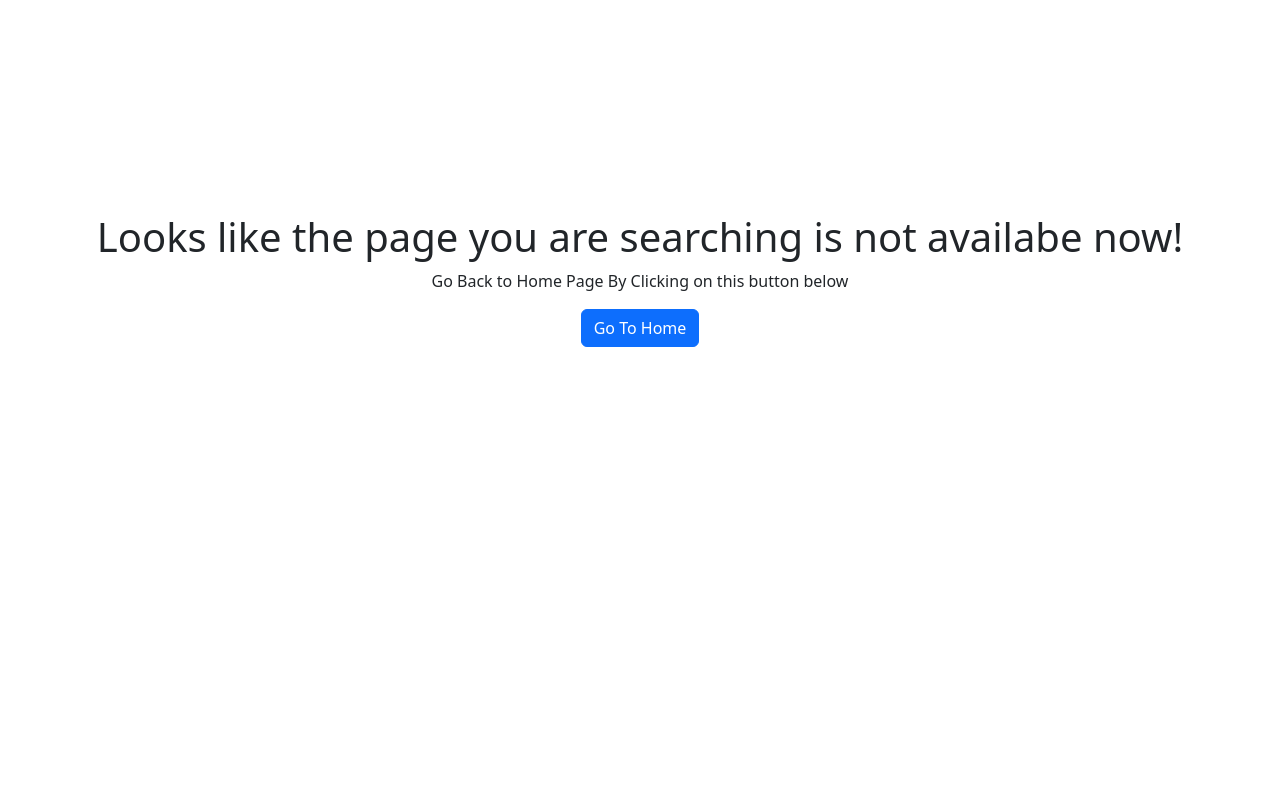
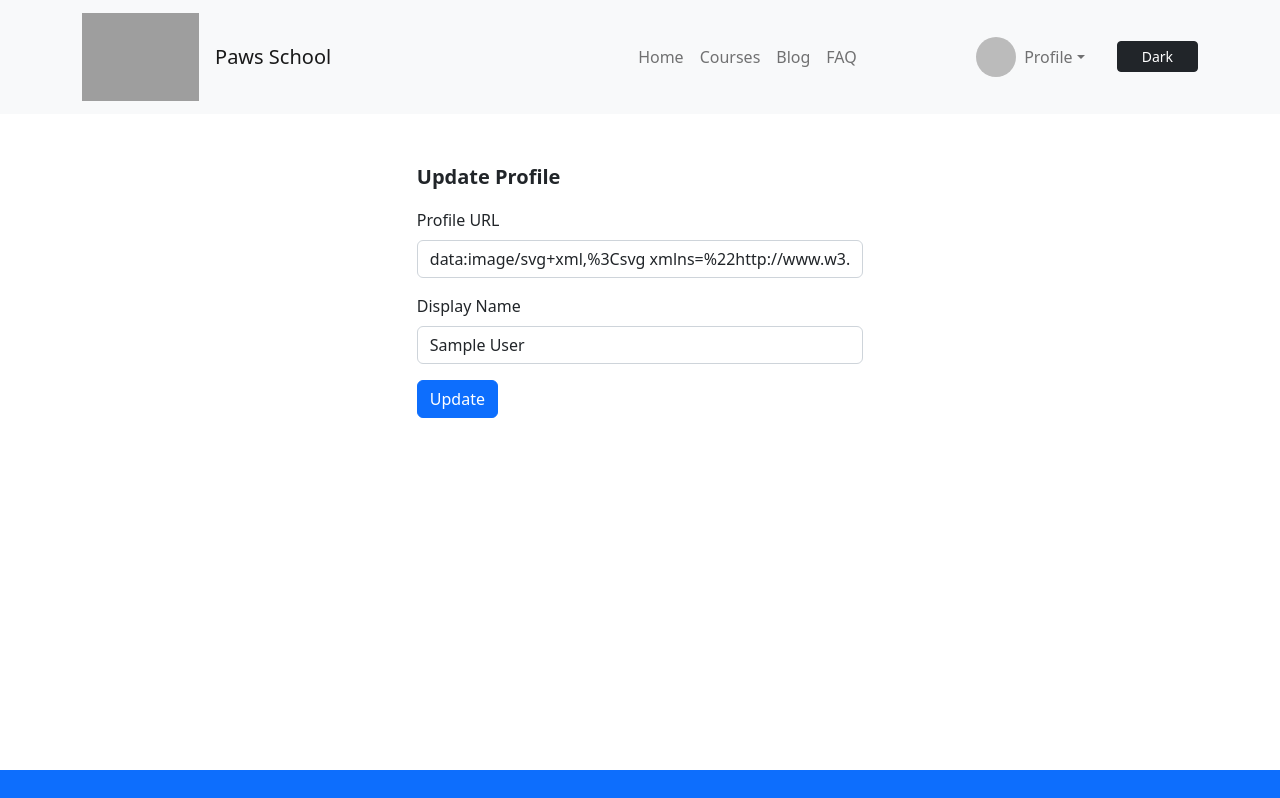
Before and after one commit to tanbiranjum/paws-school-client, a React (Create React App) app: page /profile in a window 1280 px wide. Shown: the top 798 px of the page. Built offline with nearby package versions, Linux system fonts and the light colour scheme; no server answers; sample sign-in values are in the browser's storage; grey boxes are pictures that could not be loaded.

Commit message:
profile page added

```diff
--- a/src/components/CourseCard/CourseCard.js
+++ b/src/components/CourseCard/CourseCard.js
@@ -19,7 +19,7 @@ const CourseCard = ({ course }) => {
         <Card.Text>{truncate(course.description)}</Card.Text>
       </Card.Body>
       <Card.Body>
-        <Button variant="primary" as={Link} to={`${course.id}`}>
+        <Button variant="primary" as={Link} to={`/courses/${course.id}`}>
           SEE MORE
         </Button>
       </Card.Body>
--- a/src/components/HeroHeader/HeroHeader.js
+++ b/src/components/HeroHeader/HeroHeader.js
@@ -1,5 +1,6 @@
 import React from "react";
 import { Button, Card, Row } from "react-bootstrap";
+import { Link } from "react-router-dom";
 import HeroImg from "../../assets/hero.jpg";
 import styles from "./HeroHeader.module.scss";
 
@@ -7,11 +8,13 @@ const HeroHeader = () => {
   return (
     <Row style={{ backgroundImage: `url(${HeroImg}` }} className={styles.hero}>
       <div className="h-100 d-flex flex-column justify-content-center align-items-start ps-5">
-        <h1 className="text-uppercase fs-5 fs-2">
+        <h1 className="text-uppercase fs-2">
           Learn Petting With Paws School
         </h1>
-        <p className="text-primary">IT HELP YOU RAISE CALM, HAPPY & WELL-BEHAVED PET</p>
-        <Button variant="primary">
+        <p className="text-primary">
+          IT HELP YOU RAISE CALM, HAPPY & WELL-BEHAVED PET
+        </p>
+        <Button variant="primary" as={Link} to="/courses">
           GET STARTED
         </Button>
       </div>
--- a/src/components/HeroHeader/HeroHeader.module.scss
+++ b/src/components/HeroHeader/HeroHeader.module.scss
@@ -1,5 +1,5 @@
 .hero {
-    height: 50vh;
+    height: 60vh;
     background-size: cover;
     background-repeat: no-repeat;
     background-position: center;
--- a/src/components/NavComponent/NavComponent.js
+++ b/src/components/NavComponent/NavComponent.js
@@ -5,7 +5,7 @@ import Container from "react-bootstrap/Container";
 import Nav from "react-bootstrap/Nav";
 import Navbar from "react-bootstrap/Navbar";
 import NavDropdown from "react-bootstrap/NavDropdown";
-import { Link, useNavigate } from "react-router-dom";
+import { Link, useNavigate, NavLink } from "react-router-dom";
 import PawLogo from "../../assets/paw.png";
 import { AuthContext } from "../../contexts/AuthProvider/AuthProvider";
 
@@ -39,16 +39,35 @@ const NavComponent = () => {
           <Navbar.Toggle aria-controls="basic-navbar-nav" />
           <Navbar.Collapse id="basic-navbar-nav">
             <Nav className="me-auto w-100">
-              <Nav.Link as={Link} to="/">
+              <Nav.Link
+
+                as={NavLink}
+                to="/"
+                className={({ isActive }) =>
+                  isActive ? "fw-bold text-primary" : ""
+                }
+              >
                 Home
               </Nav.Link>
-              <Nav.Link as={Link} to="/courses">
+              <Nav.Link
+                as={NavLink}
+                to="/courses"
+                className={({ isActive }) => (isActive ? "fw-bold" : "")}
+              >
                 Courses
               </Nav.Link>
-              <Nav.Link as={Link} to="/blog">
+              <Nav.Link
+                as={NavLink}
+                to="/blog"
+                className={({ isActive }) => (isActive ? "fw-bold" : "")}
+              >
                 Blog
               </Nav.Link>
-              <Nav.Link as={Link} to="/faq">
+              <Nav.Link
+                as={NavLink}
+                to="/faq"
+                className={({ isActive }) => (isActive ? "fw-bold" : "")}
+              >
                 FAQ
               </Nav.Link>
               <div className="ms-lg-auto mt-2 mt-lg-0 d-flex align-items-center">
--- a/src/pages/Courses/Courses.js
+++ b/src/pages/Courses/Courses.js
@@ -25,6 +25,7 @@ const Courses = () => {
             onClick={() => {
               setActiveCategoryID(0);
             }}
+            className={activeCategoryID}
           >
             All Courses
           </ListGroup.Item>
--- a/src/pages/Home/Home.js
+++ b/src/pages/Home/Home.js
@@ -1,9 +1,10 @@
 import React from "react";
-import { useLoaderData } from "react-router-dom";
+import { Link, useLoaderData } from "react-router-dom";
 import HeroHeader from "../../components/HeroHeader/HeroHeader";
 import catPet from "../../assets/petcat.png";
-import { Col, Row, Card } from "react-bootstrap";
+import { Col, Row, Card, Button } from "react-bootstrap";
 import profilePic from "../../assets/profile.png";
+import CourseCard from "../../components/CourseCard/CourseCard";
 
 const Home = () => {
   const courses = useLoaderData();
@@ -38,13 +39,29 @@ const Home = () => {
             </Card.Body>
           </Card>
         </Col>
-        <Col lg={6} xl={5} className="d-flex flex-column align-items-center mt-xs-5">
+        <Col
+          lg={6}
+          xl={5}
+          className="d-flex flex-column align-items-center mt-xs-5"
+        >
           <h4 className="text-uppercase">
             Your Pet Needs Your Attention & Care
           </h4>
           <img src={catPet} alt="cat" style={{ width: "18rem" }} />
         </Col>
       </Row>
+      <h1 className="text-center mt-5">Course</h1>
+      <Row>
+        {courses &&
+          courses.slice(0, 3).map((course) => (
+            <Col md={6} xl={4} className="mt-2" key={course.id}>
+              <CourseCard course={course} />
+            </Col>
+          ))}
+      </Row>
+      <Button variant="info" as={Link} to="/courses" className="mt-3 ms-auto fw-1">
+        ALL COURSES
+      </Button>
     </div>
   );
 };
--- /dev/null
+++ b/src/pages/Profile/Profile.js
@@ -0,0 +1,74 @@
+import React from "react";
+import { useState } from "react";
+import { Button, Form, Toast, ToastContainer } from "react-bootstrap";
+import { AuthContext } from "../../contexts/AuthProvider/AuthProvider";
+import { useContext } from "react";
+
+const Profile = () => {
+  const { user, updateUserProfile } = useContext(AuthContext);
+  const [error, setError] = useState(null);
+  const [showToast, setShowToast] = useState(false);
+  const handleUpdateProfile = (e) => {
+    const form = e.target;
+    const displayName = form.displayName.value;
+    const photoURL = form.photoURL.value;
+    e.preventDefault();
+    updateUserProfile({ displayName, photoURL })
+      .then(() => {
+        setShowToast(true);
+      })
+      .catch(() => {
+        setError("Something went wrong!");
+      });
+  };
+  return (
+    <div className="w-40 mx-auto mt-5">
+      <p className="mt-2 fw-bold fs-5">Update Profile</p>
+      <Form onSubmit={handleUpdateProfile}>
+        {error && <Form.Text className="text-danger">{error}</Form.Text>}
+        <Form.Group className="mb-3" controlId="formBasicEmail">
+          <Form.Label>Profile URL</Form.Label>
+          <Form.Control
+            type="text"
+            name="photoURL"
+            placeholder="Your photo url"
+            defaultValue={user?.photoURL}
+            required
+          />
+        </Form.Group>
+        <Form.Group className="mb-3" controlId="formBasicPassword">
+          <Form.Label>Display Name</Form.Label>
+          <Form.Control
+            type="text"
+            name="displayName"
+            placeholder="Your display name"
+            defaultValue={user?.displayName}
+          />
+        </Form.Group>
+        <Button variant="primary" type="submit">
+          Update
+        </Button>
+      </Form>
+      <ToastContainer position="top-center">
+        <Toast
+          onClose={() => setShowToast(false)}
+          show={showToast}
+          delay={5000}
+          autohide
+        >
+          <Toast.Header>
+            <img
+              src="holder.js/20x20?text=%20"
+              className="rounded me-2"
+              alt=""
+            />
+            <strong className="me-auto">Success!</strong>
+          </Toast.Header>
+          <Toast.Body>Your Profile is updated!</Toast.Body>
+        </Toast>
+      </ToastContainer>
+    </div>
+  );
+};
+
+export default Profile;
--- a/src/routes/Routes/Routes.js
+++ b/src/routes/Routes/Routes.js
@@ -8,6 +8,7 @@ import ErrorPage from "../../pages/ErrorPage/ErrorPage";
 import FAQ from "../../pages/FAQ/FAQ";
 import Home from "../../pages/Home/Home";
 import Login from "../../pages/Login/Login";
+import Profile from "../../pages/Profile/Profile";
 import Register from "../../pages/Register/Register";
 import PrivateRoutes from "../PrivateRoutes/PrivateRoutes";
 
@@ -41,6 +42,14 @@ const router = createBrowserRouter([
       {
         path: "/register",
         element: <Register />,
+      },
+      {
+        path: "/profile",
+        element: (
+          <PrivateRoutes>
+            <Profile />
+          </PrivateRoutes>
+        ),
       },
       {
         path: "/courses",
```
